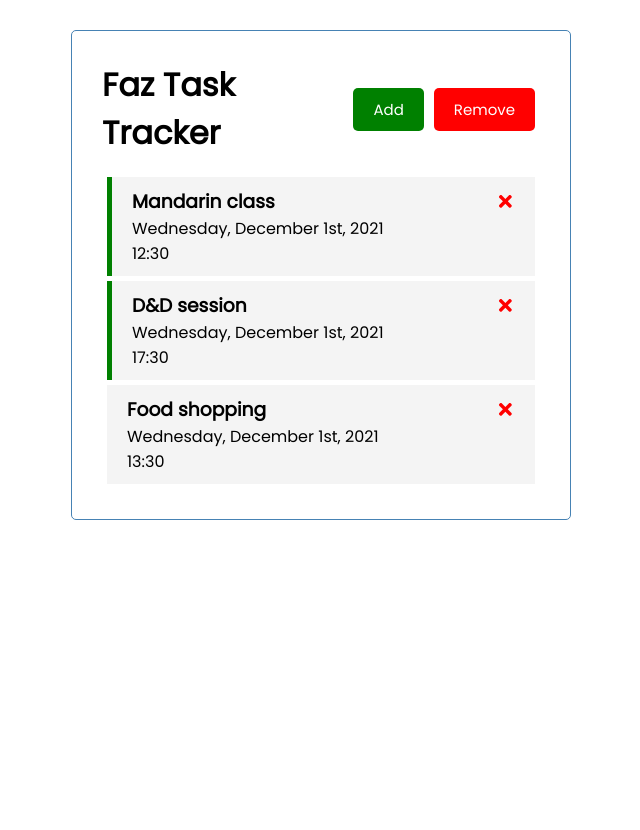
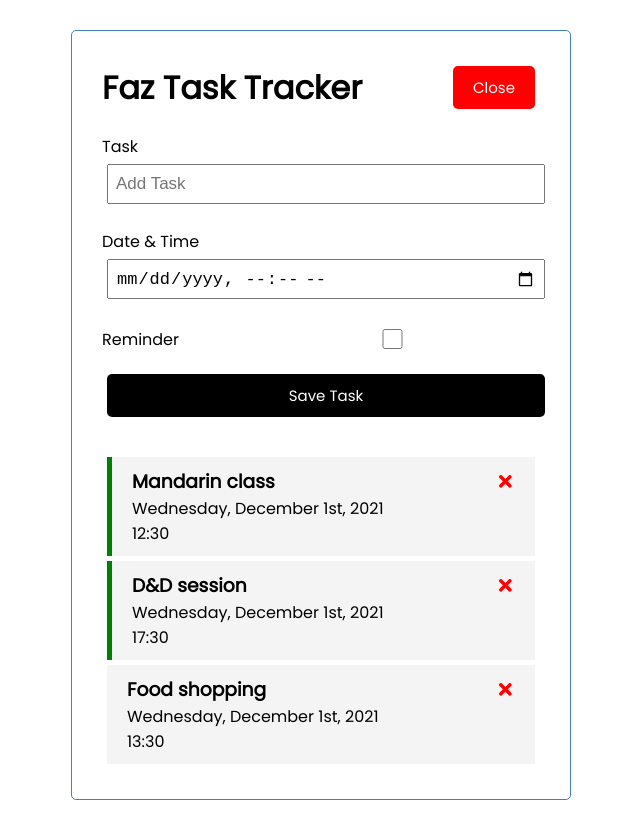
Before and after one commit to FarronF/react-task-tracker, a React (Create React App) app: page / in a window 1280 px wide. Both pictures are taken after a click on the button "Add". Shown: the whole page, without its empty margins (319-959 px from the left). Before the commit the page ends 800 px from the top, so only its background shows below. Built offline with nearby package versions, Linux system fonts and the light colour scheme.

Commit message:
Add task function

```diff
--- a/src/App.js
+++ b/src/App.js
@@ -1,9 +1,11 @@
 import Header from './components/Header'
 import Tasks from './components/Tasks';
+import AddTask from './components/AddTask';
 import { useState } from "react"
 
 
 function App() {
+  const [showAddTask, setShowAddTask] = useState(false);
   const [tasks, setTasks] = useState([
     {
       id: 1,
@@ -26,8 +28,14 @@
 
   ])
 
+  const addTask = (task) => {
+    const highestId = tasks.map(task => task.id).sort()[tasks.length - 1];
+    console.log('highestId', highestId);
+    setTasks([...tasks, {...task, id: highestId + 1}]);
+  }
+
   const deleteTask = (id) => {
-    setTasks(tasks.filter(task => task.id !== id))
+    setTasks(tasks.filter(task => task.id !== id));
   }
 
   const toggleReminder = (id) => {
@@ -35,12 +43,19 @@
     setTasks(tasks.map(task =>
       task.id === id
         ? { ...task, reminder: !task.reminder }
-        : task))
+        : task));
+  }
+
+  const toggleShowAddTask = () => {
+    setShowAddTask(!showAddTask);
   }
 
   return (
     <div className="container">
-      <Header title='Faz' />
+      <Header title='Faz' showAddTask={showAddTask} onToggleShowAddTask={toggleShowAddTask} />
+      {
+        showAddTask && <AddTask onAdd={addTask} />
+      }
       {
         tasks.length > 0
           ? <Tasks tasks={tasks} onDelete={deleteTask} onToggle={toggleReminder} />
--- /dev/null
+++ b/src/components/AddTask.js
@@ -0,0 +1,42 @@
+import { useState } from "react"
+
+const AddTask = ({onAdd}) => {
+    const [text, setText] = useState('');
+    const [date, setDate] = useState('');
+    const [reminder, setReminder] = useState(false)
+
+    const onSubmit = (e) => {
+        e.preventDefault();
+
+        if(!text) {
+            alert('Please add a task');
+            return;
+        }
+
+        onAdd({text, date, reminder});
+
+        setText('');
+        setDate(new Date());
+        setReminder(false);
+    }
+
+    return (
+        <form className='add-form' onSubmit={onSubmit}>
+            <div className='form-control'>
+                <label>Task</label>
+                <input type='text' placeholder='Add Task' value={text} onChange={e => setText(e.target.value)}/>
+            </div>
+            <div className='form-control'>
+                <label>Date & Time</label>
+                <input type='datetime-local' value={date} onChange={ e=> setDate(e.target.value)} />
+            </div>
+            <div className='form-control form-control-check'>
+                <label>Reminder</label>
+                <input type='checkbox' checked={reminder} value={reminder} onChange={e => setReminder(e.currentTarget.checked) } />
+            </div>
+            <input type='submit' value='Save Task' className='btn btn-block' />
+        </form>
+    )
+}
+
+export default AddTask
--- a/src/components/Header.js
+++ b/src/components/Header.js
@@ -1,16 +1,11 @@
 import PropTypes from 'prop-types'
 import Button from './Button'
 
-const Header = ({title}) => {
-    const  onClick = (e) => {
-        console.log(e)
-    }
-
+const Header = ({title, showAddTask, onToggleShowAddTask}) => {
     return (
         <header className='header'>
             <h1>{title} Task Tracker</h1>
-            <Button color='green' text='Add' onClick={onClick}/>
-            <Button color='red' text='Remove'/>
+            <Button color={showAddTask ? 'red' : 'green'} text={showAddTask ? 'Close' : 'Add'} onClick={onToggleShowAddTask}/>
         </header>
     )
 }
```
